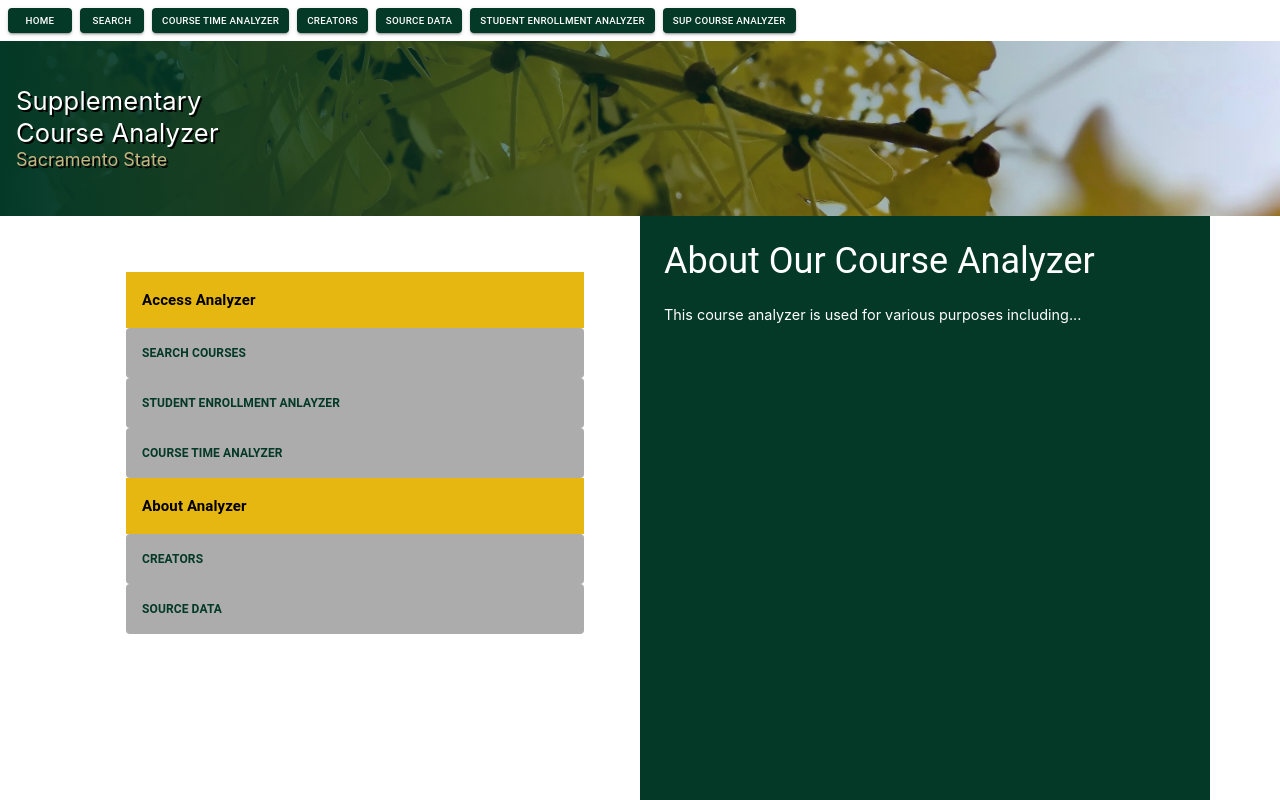
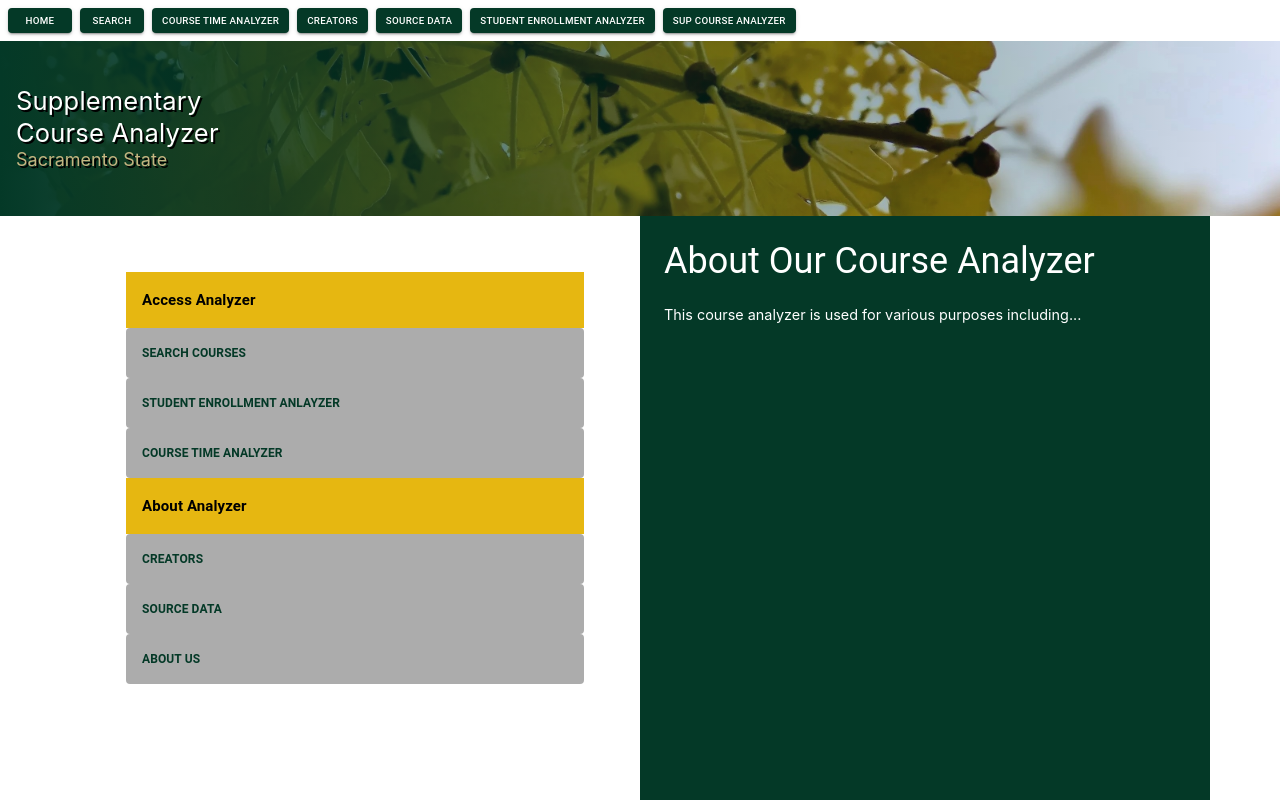
Before and after one commit to Jdcruz831/Supplementary-Course-Analyzer, a React (Create React App) app: page /#/ in a window 1280 px wide. Shown: the top 800 px of the page. Built offline with nearby package versions, Linux system fonts and the light colour scheme.

Commit message:
#DT-81 #Added About Us link to homepage #Made the title in banner link to homepage

```diff
--- a/src/Pages/AboutPage/AboutMainPage.js
+++ b/src/Pages/AboutPage/AboutMainPage.js
@@ -3,6 +3,7 @@ import './About.css';
 import Ginkgo from '../../img/ginkgo.jpg';
 import { Typography } from '@mui/material';
 import DropdownMenu from '../../components/dropdown link menu/DropdownMenu';
+import { Link } from 'react-router-dom';
 
 const About = () => {
   return (
@@ -22,12 +23,16 @@ const About = () => {
           </Typography>
         </div>
         <div className='header-text'>
+          <Link to="/" style={{ textDecoration: 'none' }}>
             <Typography variant='h3' align='left' className='about-typography-h3'>
               Supplementary <br/> Course Analyzer
             </Typography>
+          </Link>
+          <Link to="/" style={{ textDecoration: 'none' }}>
             <Typography variant='h4' align='left' className='about-typography-h4'>
               Sacramento State
             </Typography>
+          </Link>
         </div>
       </div>
       <div className='about-background'>
@@ -41,7 +46,7 @@ const About = () => {
           </p>
           <p>
             The Supplementary Course Analyzer aims to solve this problem by providing a website that will analyze course times and
-            determine optimal times for supplementary courses, while minimizng interference with major courses. We aim to make PAL courses
+            determine optimal times for supplementary courses, while minimizing interference with major courses. We aim to make PAL courses
             more accessible to students and help the PAL program accomplish their goal of helping students learn.
           </p>
         </div>
--- a/src/Pages/HomePage/HomeMainPage.js
+++ b/src/Pages/HomePage/HomeMainPage.js
@@ -104,6 +104,18 @@ function HomeMainPage() {
           >
             <Typography fontWeight="bold">Source Data</Typography>
           </Grid>
+          <Grid
+            item
+            component={Button}
+            href="/#/About"
+            sx={{
+              p: 2,
+              justifyContent: "left",
+              bgcolor: (theme) => theme.palette.grey.main,
+            }}
+          >
+            <Typography fontWeight="bold">About Us</Typography>
+          </Grid>
         </Grid>
         <Grid
           item
--- a/src/components/default/top-nav.js
+++ b/src/components/default/top-nav.js
@@ -2,6 +2,7 @@ import { Box, Button, Stack, useTheme } from "@mui/material";
 import React from "react";
 import Ginkgo from "../../img/ginkgo.jpg";
 import { Typography } from "@mui/material";
+import { Link } from 'react-router-dom';
 
 export const TopNav = () => {
   const theme = useTheme();
@@ -132,6 +133,7 @@ export const TopNav = () => {
           }}
         >
           <Stack>
+            <Link to="/" style={{ textDecoration: 'none' }}>
               <Typography
                 variant="h4"
                 align="left"
@@ -143,6 +145,8 @@ export const TopNav = () => {
               >
                 Supplementary <br /> Course Analyzer
               </Typography>
+            </Link>
+            <Link to="/" style={{ textDecoration: 'none' }}>
               <Typography
                 variant="h5"
                 align="left"
@@ -154,6 +158,7 @@ export const TopNav = () => {
               >
                 Sacramento State
               </Typography>
+            </Link>
           </Stack>
         </Box>
       </Box>
```
Lines whose indentation alone changed are shown as unchanged.
